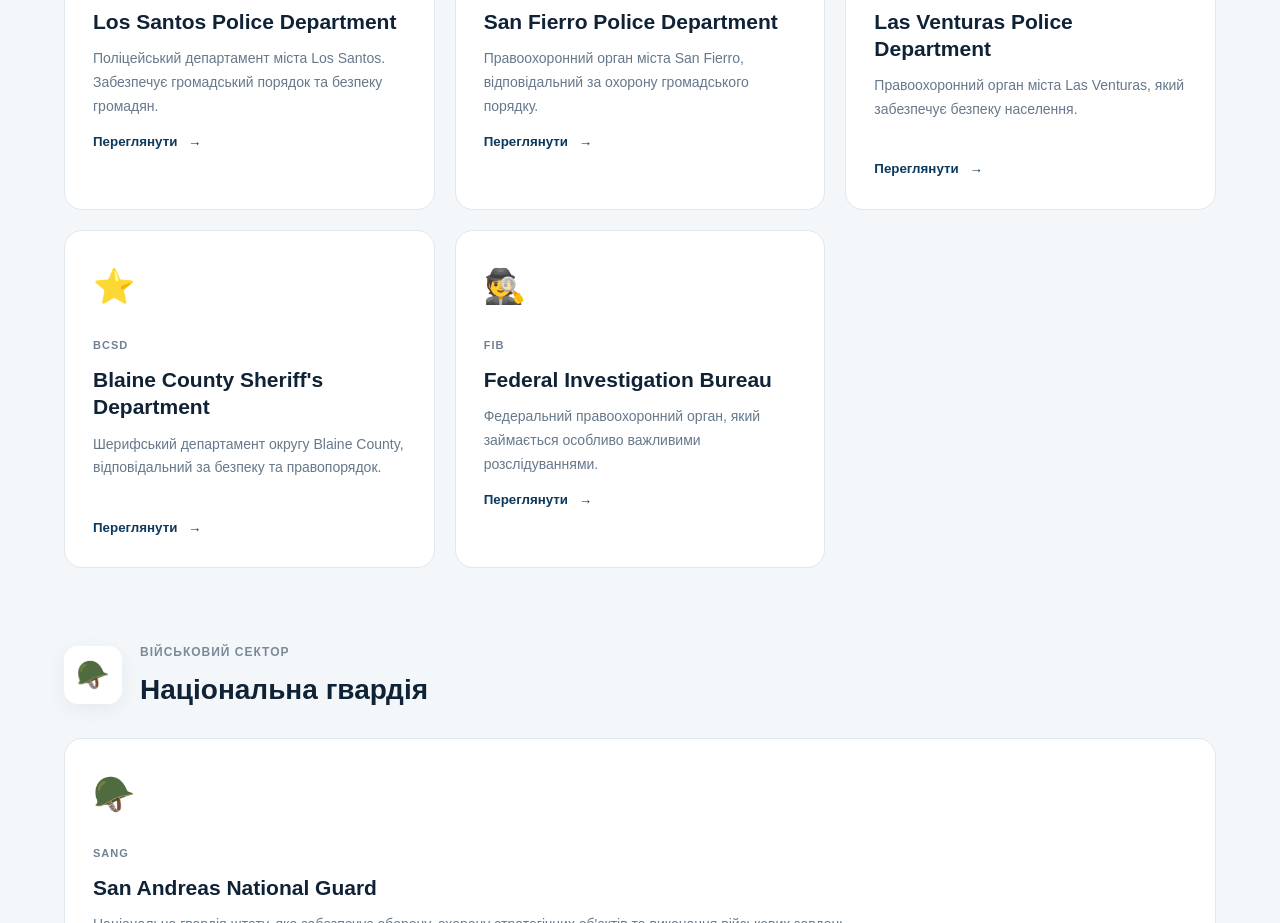
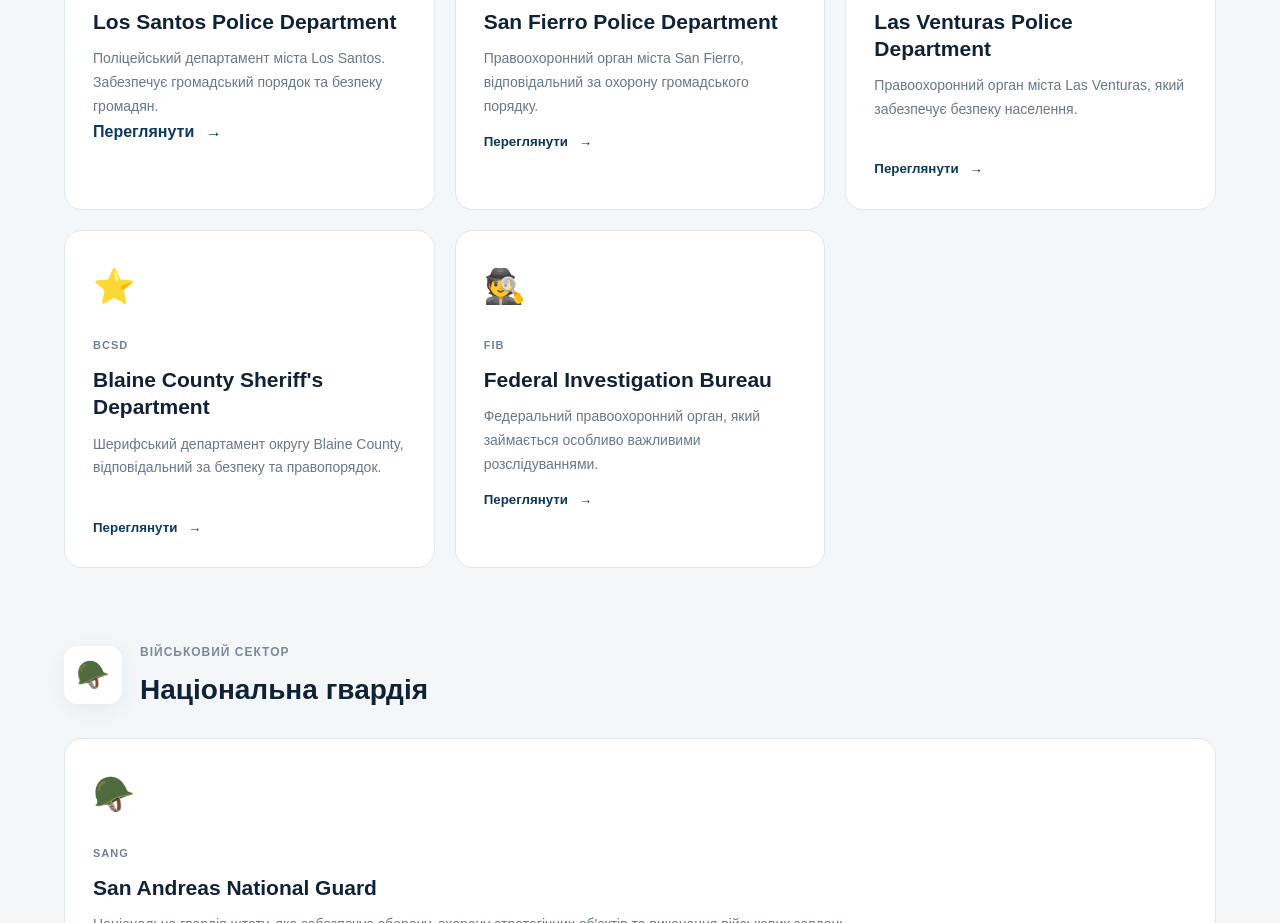
Before and after one commit to smokygid/govermentOlymp, a plain HTML site: page services.html in a window 1280 px wide. Shown: the part 1300-2223 px from the top of the page. Drawn offline with Linux system fonts and the light colour scheme.

Commit message:
Update services.html

```diff
--- a/services.html
+++ b/services.html
@@ -368,13 +368,13 @@
                         громадян.
                     </p>
 
-                    <button
-                        class="service-open"
-                        data-service="lspd"
-                    >
-                        Переглянути
-                        <span>→</span>
-                    </button>
+                    <a
+    href="lspd.html"
+    class="service-open"
+>
+    Переглянути
+    <span>→</span>
+</a>
 
                 </article>
 
```
